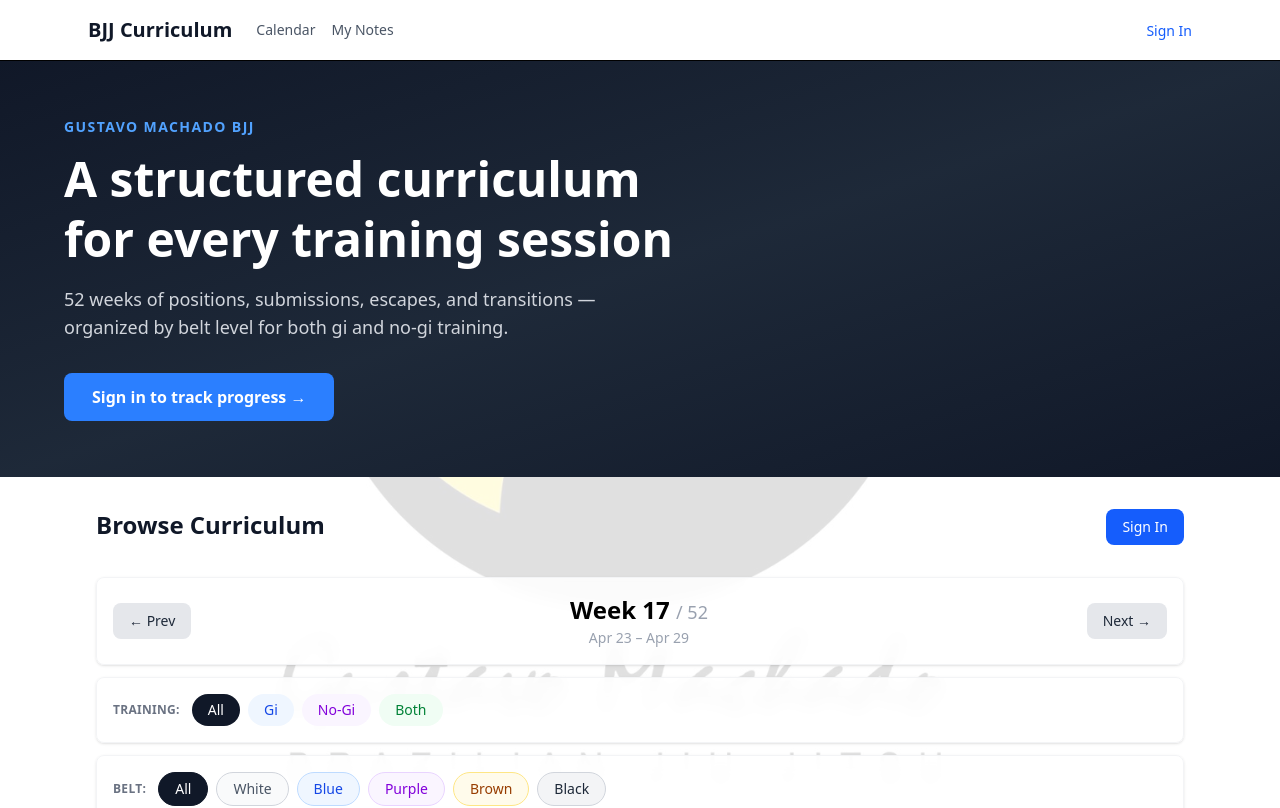
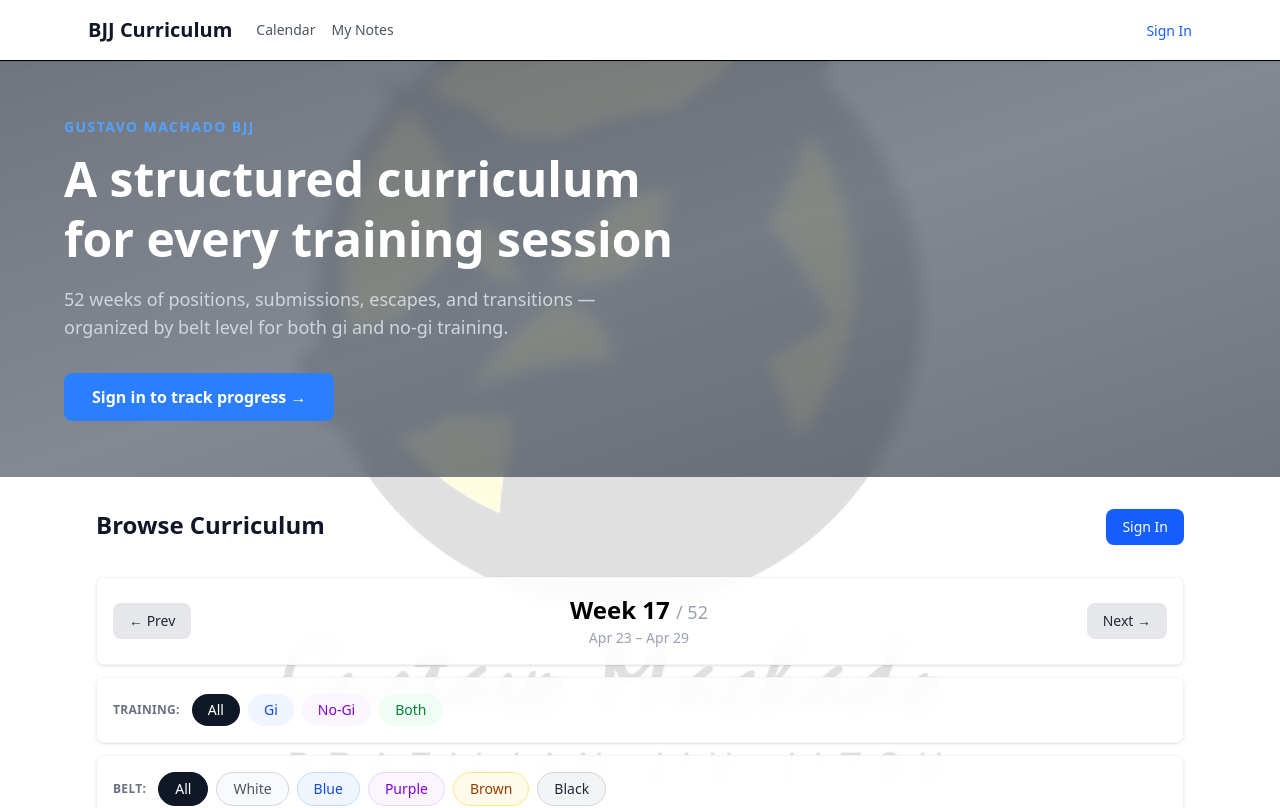
Before and after one commit to 5qu1n7/gmbjjtx, a Next.js app: page / in a window 1280 px wide. Shown: the top 808 px of the page. Built offline with nearby package versions, Linux system fonts and the light colour scheme; no server answers.

Commit message:
Lighten hero section so watermark shows through

```diff
--- a/src/app/page.tsx
+++ b/src/app/page.tsx
@@ -149,7 +149,7 @@
 
       {/* Hero — only for logged-out visitors once auth is resolved */}
       {authChecked && !user && (
-        <div className="bg-gradient-to-br from-gray-900 via-gray-800 to-gray-900 text-white px-8 py-14">
+        <div className="bg-gradient-to-br from-gray-900/60 via-gray-800/55 to-gray-900/60 backdrop-blur-sm text-white px-8 py-14">
           <div className="max-w-6xl mx-auto">
             <p className="text-blue-400 text-sm font-semibold uppercase tracking-widest mb-3">Gustavo Machado BJJ</p>
             <h1 className="text-4xl md:text-5xl font-bold mb-4 leading-tight">
```
